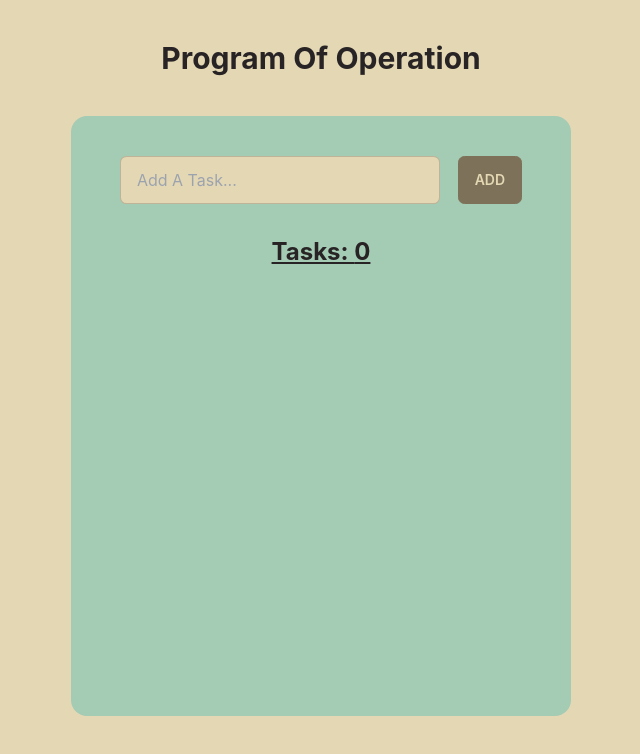
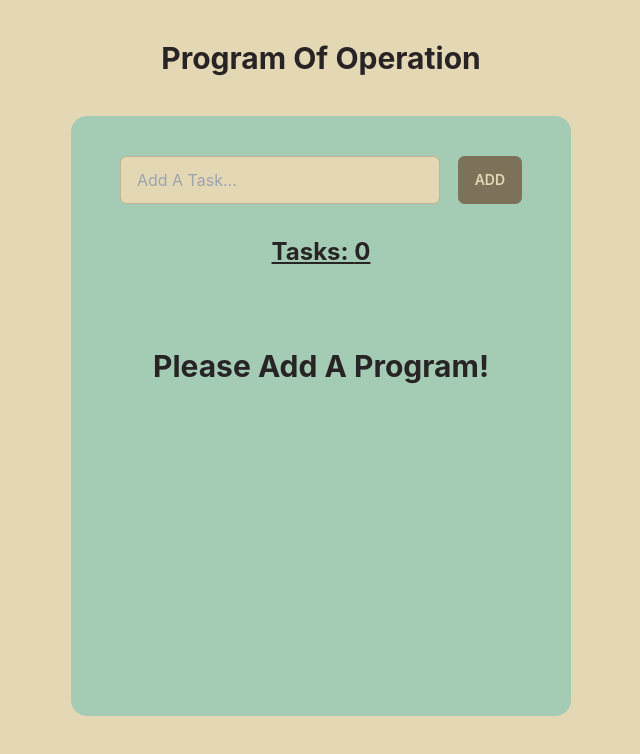
Before and after one commit to antudas22/program-of-operation, a React (Create React App) app: page / in a window 1280 px wide. Shown: the top 754 px of the page, without its empty margins (319-959 px from the left). Built offline with nearby package versions, Linux system fonts and the light colour scheme.

Commit message:
show a message when there is no program

```diff
--- a/src/components/TasksList.js
+++ b/src/components/TasksList.js
@@ -29,6 +29,11 @@ const TasksList = ({tasks, setTasks, setEditTask}) => {
         <div className=''>
             <h3 className='text-center text-2xl font-bold my-8 underline'>Tasks: {tasks.length}</h3>
             {
+                tasks.length === 0 ?
+                <h2 className='text-3xl font-bold text-center mt-20'>Please Add A Program!</h2>
+                :
+                <div>
+                    {
             tasks.map((task, i) => (
                 <li className='relative list-none' key={task.id}>
                     <div className='flex items-center'>
@@ -43,6 +48,9 @@ const TasksList = ({tasks, setTasks, setEditTask}) => {
             )
             )
             }
+                </div>
+            }
+
         </div>
     );
 };
```
